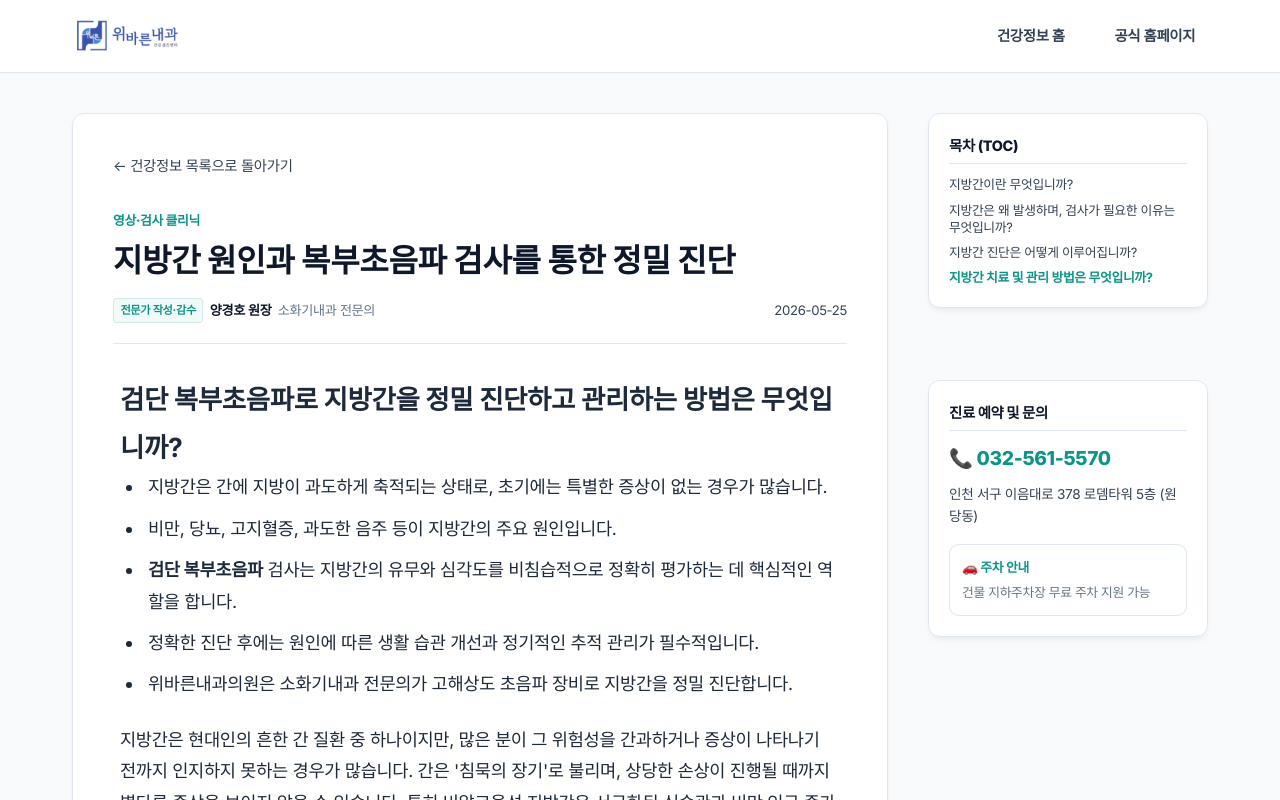
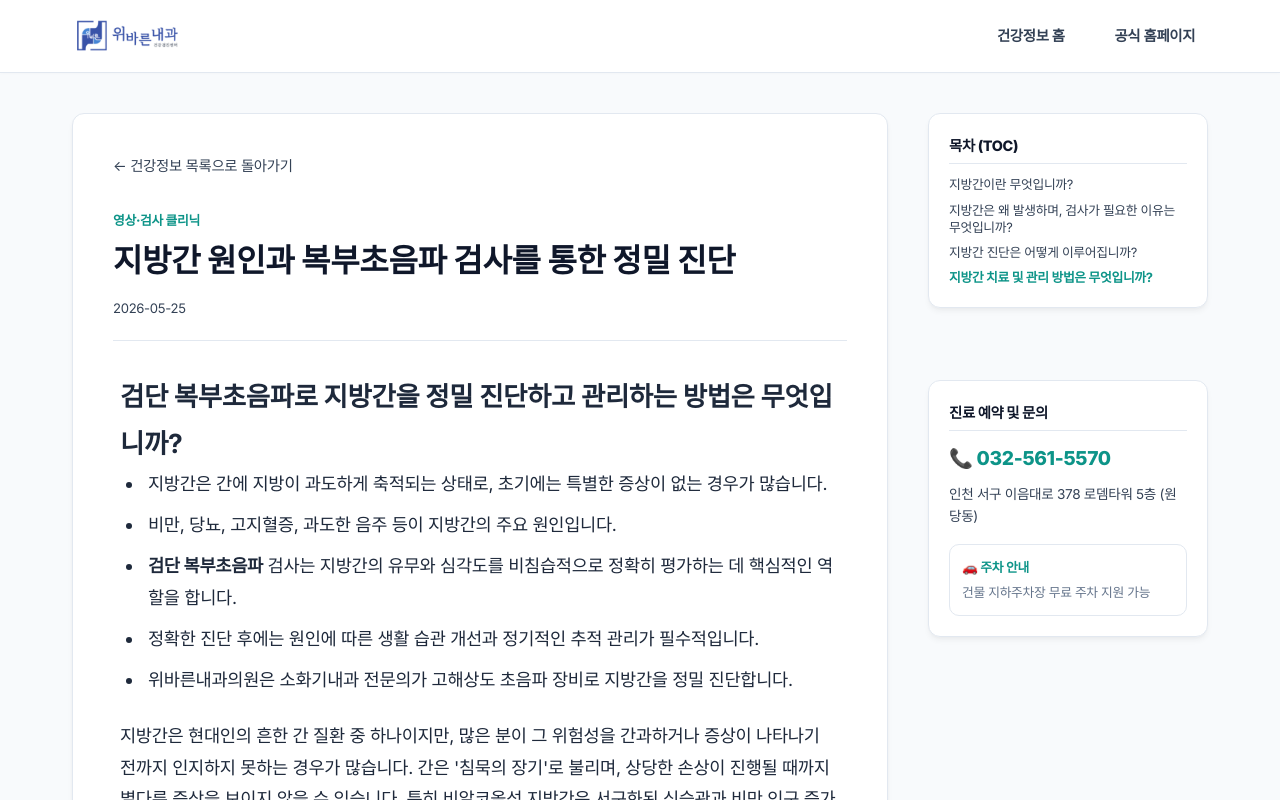
Before and after one commit to bnam1321-bit/webarun-blog, a Next.js app: page /blog/2026-05-25-9v5o4b in a window 1280 px wide. Shown: the top 800 px of the page. Built offline with nearby package versions, Linux system fonts and the light colour scheme.

Commit message:
remove: 상세 페이지에서 대표원장 의사 프로필 및 작성자 뱃지 삭제

```diff
--- a/src/app/blog/[slug]/page.tsx
+++ b/src/app/blog/[slug]/page.tsx
@@ -170,11 +170,6 @@ export default async function BlogPostPage({ params }: Props) {
           <div className="detail-category">{post.cluster}</div>
           <h1 className="detail-title">{post.title}</h1>
           <div className="detail-meta-row">
-            <div className="detail-author-badges">
-              <span className="badge-eeat">전문가 작성·감수</span>
-              <span style={{ fontWeight: 600, color: 'var(--text-primary)' }}>양경호 원장</span>
-              <span style={{ color: 'var(--text-muted)' }}>소화기내과 전문의</span>
-            </div>
             <time>{post.date}</time>
           </div>
         </header>
@@ -208,17 +203,7 @@ export default async function BlogPostPage({ params }: Props) {
           </ReactMarkdown>
         </div>
 
-        {/* 의사 프로필 배지 위젯 (E-E-A-T 신호 강화) */}
-        <div className="author-stamp-widget">
-          <div className="doctor-avatar">🩺</div>
-          <div className="doctor-info">
-            <div className="doctor-name">양경호 대표원장</div>
-            <div className="doctor-title">위바른내과의원 소화기내과 전문의</div>
-            <p className="doctor-bio">
-              위바른내과의원은 풍부한 임상경험을 바탕으로 위·대장 내시경, 대장용종 당일절제술 및 5대암 국가건강검진을 전문적으로 시행합니다. 환자 개개인의 안전을 최우선으로 생각하며 바른 마음으로 정직하게 진료합니다.
-            </p>
-          </div>
-        </div>
+
 
         {/* 경고/주의사항 안내판 */}
         <div style={{ marginTop: '2.5rem', background: 'rgba(255,255,255,0.02)', border: '1px solid var(--border-color)', borderRadius: '16px', padding: '1.5rem' }}>
```
